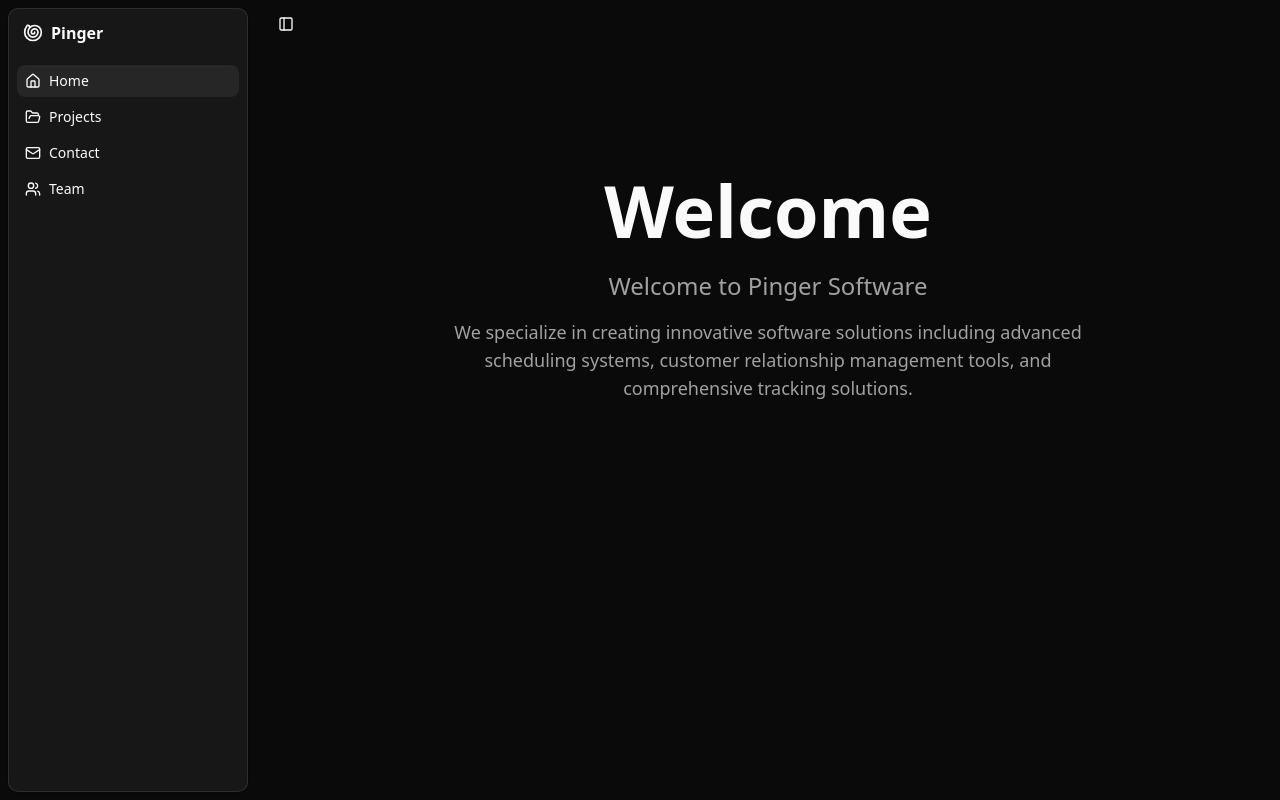
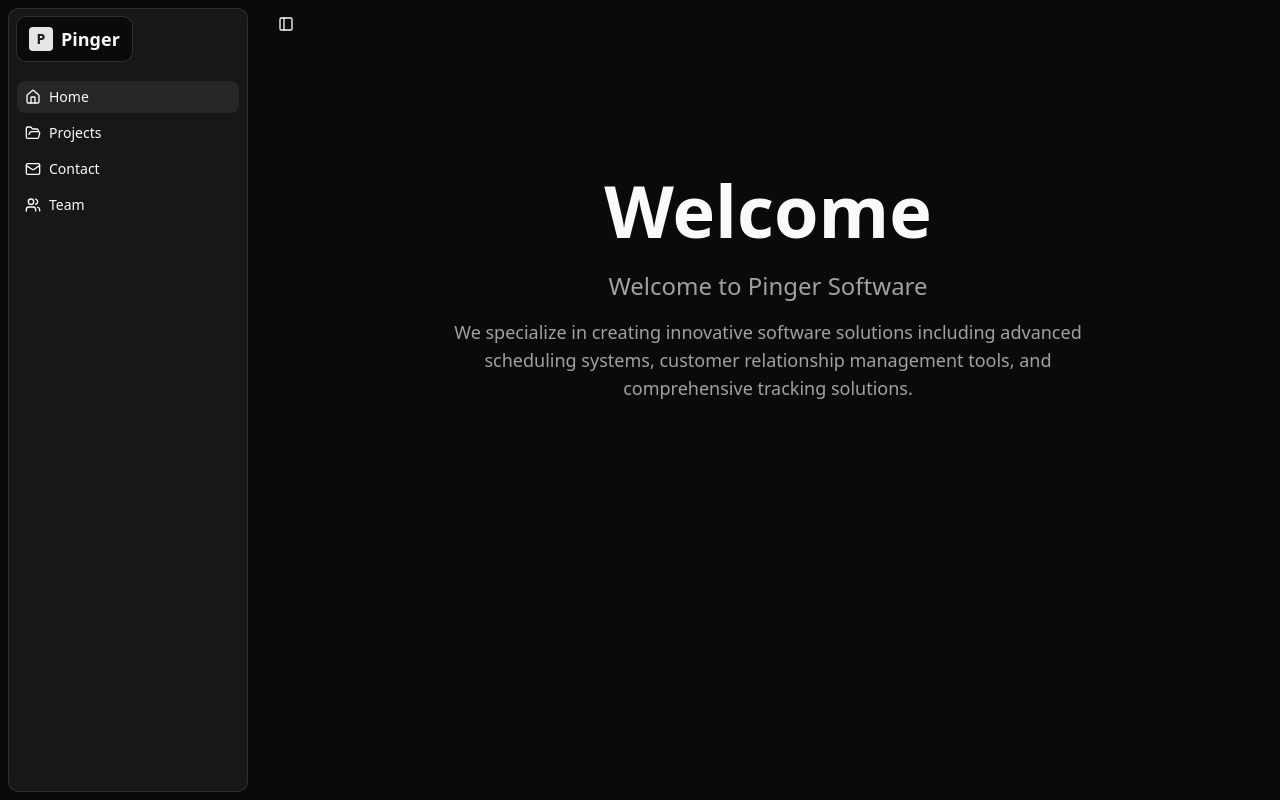
Before and after one commit to Santonastaso/pinger_website, a React (Vite) app: page / in a window 1280 px wide. Built offline with nearby package versions, Linux system fonts and the light colour scheme.

Commit message:
Move Pinger logo to fixed position outside navigation
- Extract logo from sidebar to fixed top-left position
- Logo is now immovable and always visible
- Added backdrop blur and border for better visibility
- Removed logo from sidebar component
- Logo stays in place regardless of sidebar state

```diff
--- a/src/components/AppSidebar.tsx
+++ b/src/components/AppSidebar.tsx
@@ -11,7 +11,7 @@ import {
   SidebarMenuItem,
 } from "./ui/sidebar";
 import { useSidebar } from "./ui/sidebar-hooks";
-import { House, FolderOpen, Mail, Users, Shell } from "lucide-react";
+import { House, FolderOpen, Mail, Users } from "lucide-react";
 
 export function AppSidebar() {
   const { openMobile, setOpenMobile } = useSidebar();
@@ -24,19 +24,7 @@ export function AppSidebar() {
   return (
         <Sidebar variant="floating" collapsible="icon">
       <SidebarHeader>
-        <SidebarMenu>
-          <SidebarMenuItem>
-            <SidebarMenuButton
-              asChild
-              className="data-[slot=sidebar-menu-button]:!p-1.5"
-            >
-              <Link to="/">
-                <Shell className="!size-5" />
-                <span className="text-base font-semibold">Pinger</span>
-              </Link>
-            </SidebarMenuButton>
-          </SidebarMenuItem>
-        </SidebarMenu>
+        <div className="h-12" />
       </SidebarHeader>
       <SidebarContent>
         <SidebarGroup>
--- a/src/components/Layout.tsx
+++ b/src/components/Layout.tsx
@@ -13,6 +13,17 @@ const Error = ({ error }: { error: Error }) => (
 );
 
 export const Layout = ({ children }: { children: ReactNode }) => (
+  <>
+    {/* Fixed Pinger Logo */}
+    <div className="fixed top-4 left-4 z-50 flex items-center gap-2">
+      <div className="flex items-center gap-2 bg-background/95 backdrop-blur-sm rounded-lg px-3 py-2 border border-border">
+        <div className="w-6 h-6 bg-primary rounded flex items-center justify-center">
+          <span className="text-primary-foreground text-sm font-bold">P</span>
+        </div>
+        <span className="text-lg font-semibold text-foreground">Pinger</span>
+      </div>
+    </div>
+
     <main
       className={cn(
         "ml-auto w-full max-w-full",
@@ -36,4 +47,5 @@ export const Layout = ({ children }: { children: ReactNode }) => (
         </ErrorBoundary>
       </div>
     </main>
+  </>
 );
```
Lines whose indentation alone changed are shown as unchanged.
